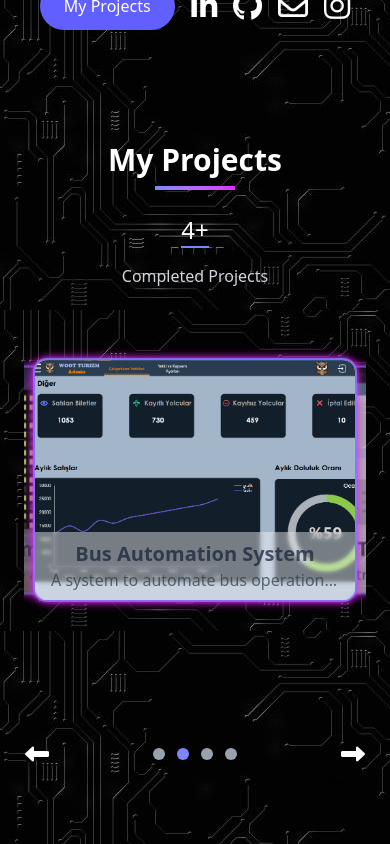
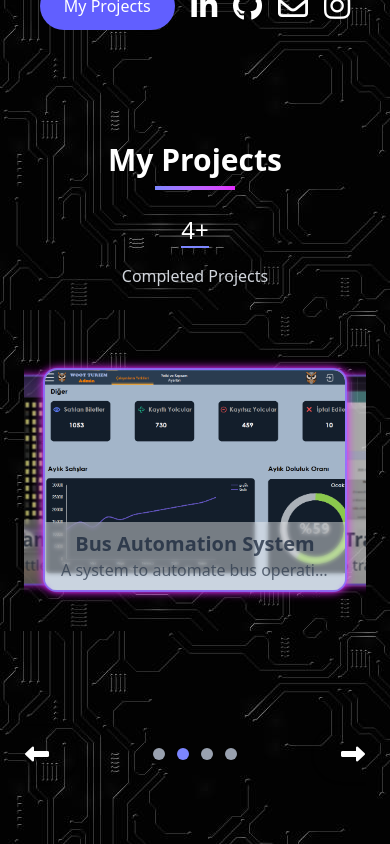
Before and after one commit to cwnnn/myWeb-portfolio, a Vue app: page / in a window 390 px wide. Shown: the part 974-1818 px from the top of the page. Built offline with nearby package versions, Linux system fonts and the light colour scheme.

Commit message:
fixed silder size

```diff
--- a/src/components/RcsResponsiveSlider/RcsResponsiveSlider.css
+++ b/src/components/RcsResponsiveSlider/RcsResponsiveSlider.css
@@ -6,7 +6,7 @@
 }
 
 .rcs-slider--slides {
-  @apply relative w-80 h-96 flex items-center justify-center ;
+  @apply relative w-75 sm:w-80  h-96 flex items-center justify-center ;
 }
 
 .rcs-slider--card-wrapper {
@@ -14,7 +14,7 @@
 }
 
 .rcs-slider--card {
-  @apply relative rounded-xl w-80 h-60 overflow-hidden flex flex-col justify-end ring-2 ring-indigo-400/70 shadow-[0_0_4px_rgba(240,0,255),0_0_8px_rgba(240,0,255),0_0_12px_rgba(240,0,255)] shadow-fuchsia-500 hover:scale-105 transition-transform duration-300 bg-white text-gray-800;
+  @apply relative rounded-xl w-80 sm:h-60 h-55 overflow-hidden flex flex-col justify-end ring-2 ring-indigo-400/70 shadow-[0_0_4px_rgba(240,0,255),0_0_8px_rgba(240,0,255),0_0_12px_rgba(240,0,255)] shadow-fuchsia-500 hover:scale-105 transition-transform duration-300 bg-white text-gray-800;
 }
 
 .rcs-slider--img {
```
